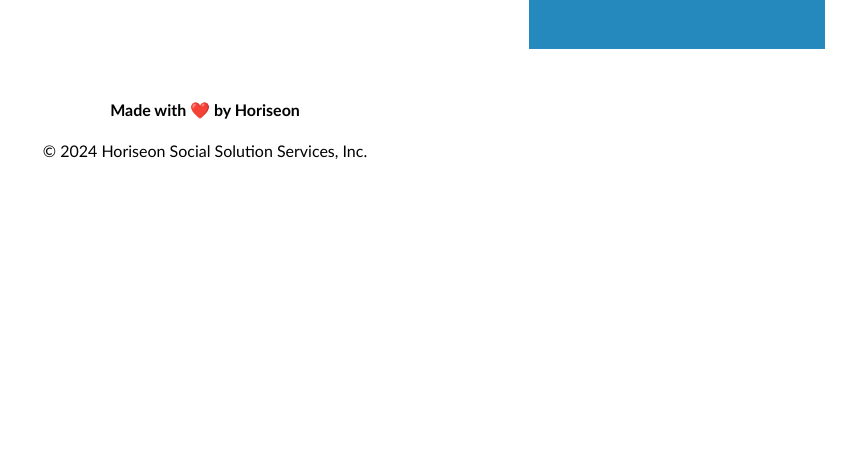
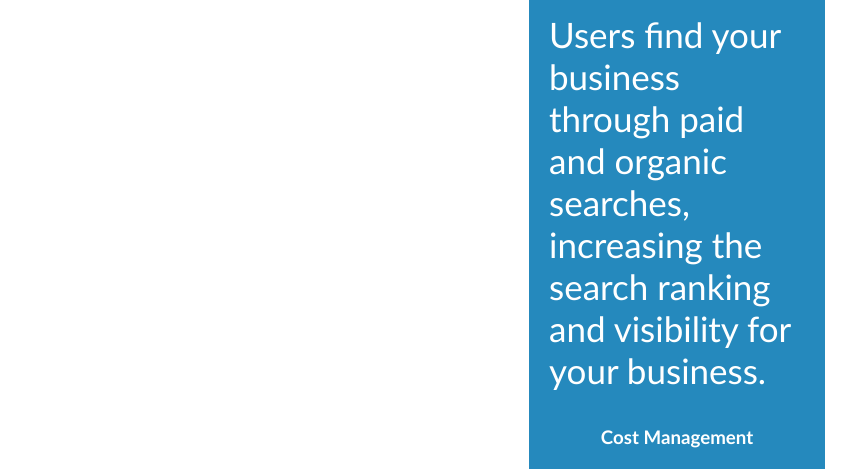
Before and after one commit to 1SimonaM/Horiseon-Jut, a plain HTML site: page index.html in a window 1280 px wide. Shown: the part 3177-3646 px from the top of the page, without its empty margins (435-1280 px from the left). Before the commit the page ends 3383 px from the top, so only its background shows below. Drawn offline with Linux system fonts and the light colour scheme.

Commit message:
updated css

```diff
--- a/assets/css/style.css
+++ b/assets/css/style.css
@@ -52,7 +52,7 @@ a {
 
 /* Paragraph styles */
 p {
-    font-size: 16px;
+    font-size: 35px;
 }
 
 /* Hero section styles */
--- a/index.html
+++ b/index.html
@@ -79,9 +79,9 @@
     </aside>
     <!-- This is the footer -->
     <footer class="footer">
-        <h4>Made with ❤️️ by Horiseon</h4>
+
         <p>
-            &copy; 2024 Horiseon Social Solution Services, Inc.
+            &copy; Horiseon Jut
         </p>
     </footer>
 </body>
```
